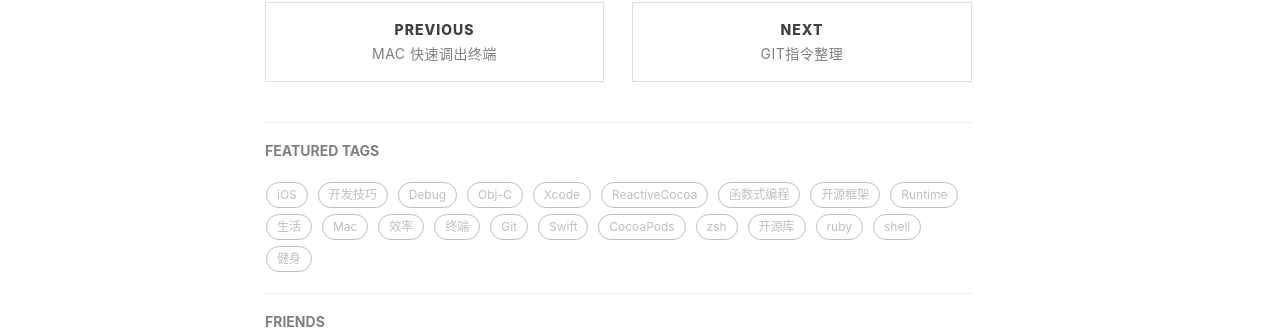
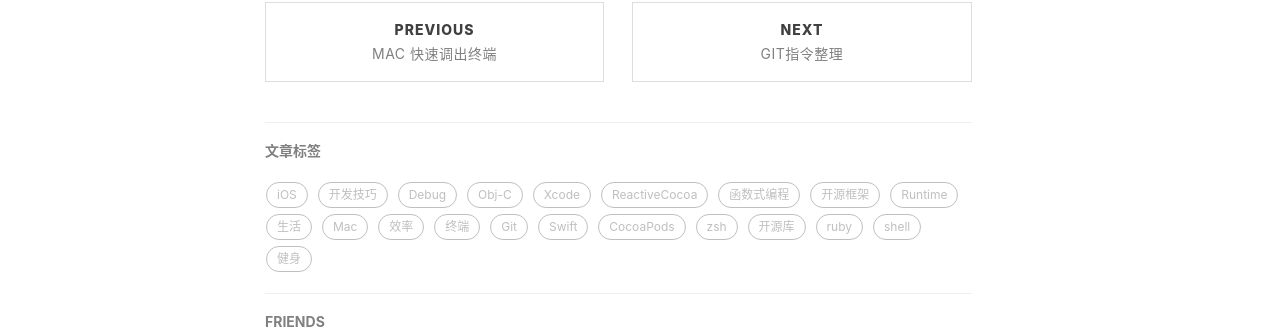
Before and after one commit to lulongji/lulongji.github.io, a Jekyll site: the page built from _posts/2017-02-14-随便聊聊.md, in a window 1280 px wide. Shown: the part 1101-1435 px from the top of the page. Built offline with Jekyll 4.4.1, drawn with Linux system fonts in a browser that asks for light colours; nearby versions of some CDN libraries; comment, search, counter and statistics services are not loaded.

Commit message:
初始化1

```diff
--- a/_layouts/keynote.html
+++ b/_layouts/keynote.html
@@ -148,7 +148,7 @@ layout: default
                 {% if site.featured-tags %}
                 <section>
                     <hr class="hidden-sm hidden-xs">
-                    <h5><a href="/tags/">标签<FEATURED TAGS></a></h5>
+                    <h5><a href="/tags/">标签</a></h5>
                     <div class="tags">
                         {% for tag in site.tags %}
                             {% if tag[1].size > {{site.featured-condition-size}} %}
--- a/_layouts/post.html
+++ b/_layouts/post.html
@@ -159,7 +159,7 @@ layout: default
                 {% if site.featured-tags %}
                 <section>
                     <hr class="hidden-sm hidden-xs">
-                    <h5><a href="/tags/">FEATURED TAGS</a></h5>
+                    <h5><a href="/tags/">文章标签</a></h5>
                     <div class="tags">
         				{% for tag in site.tags %}
                             {% if tag[1].size > {{site.featured-condition-size}} %}
```
